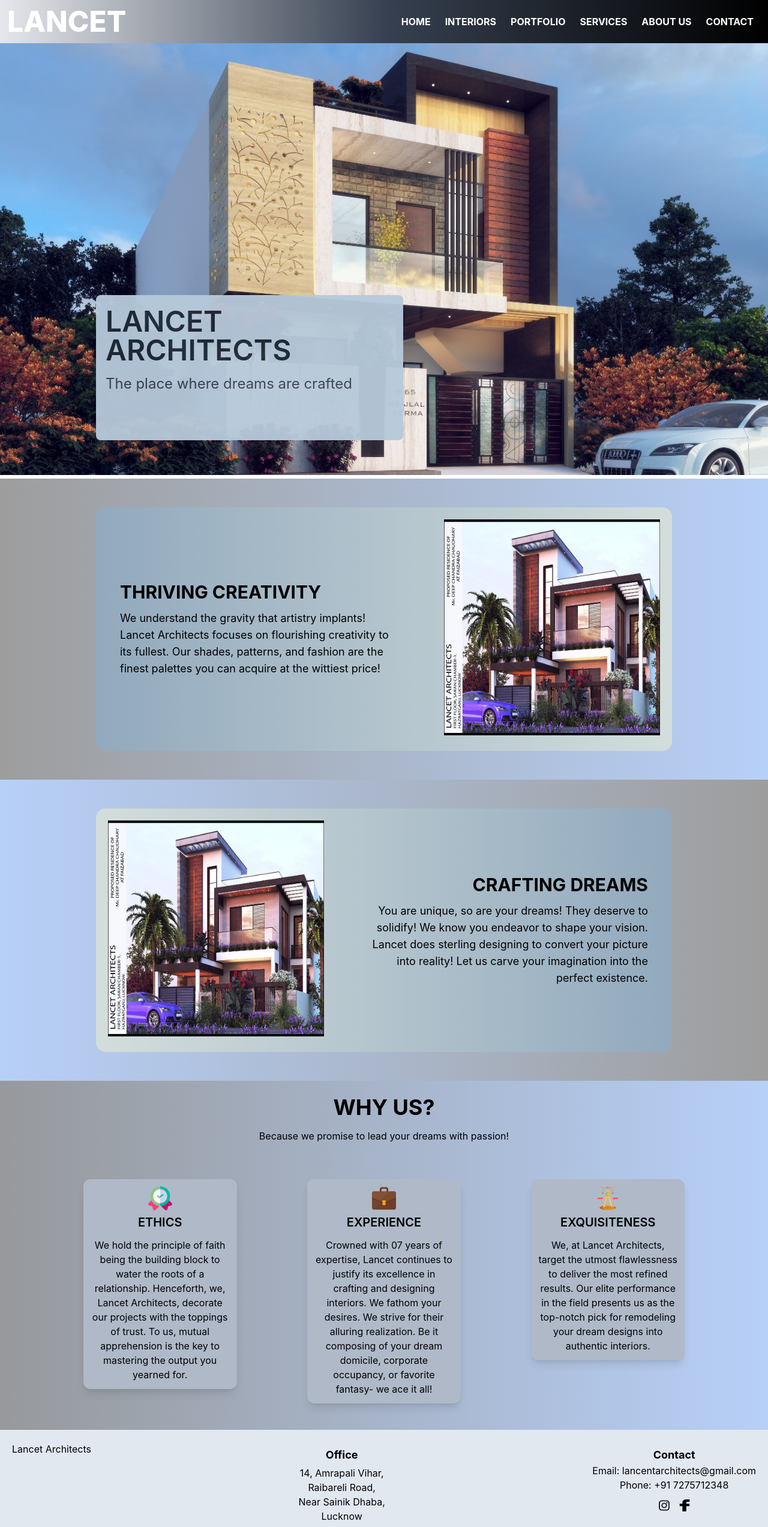
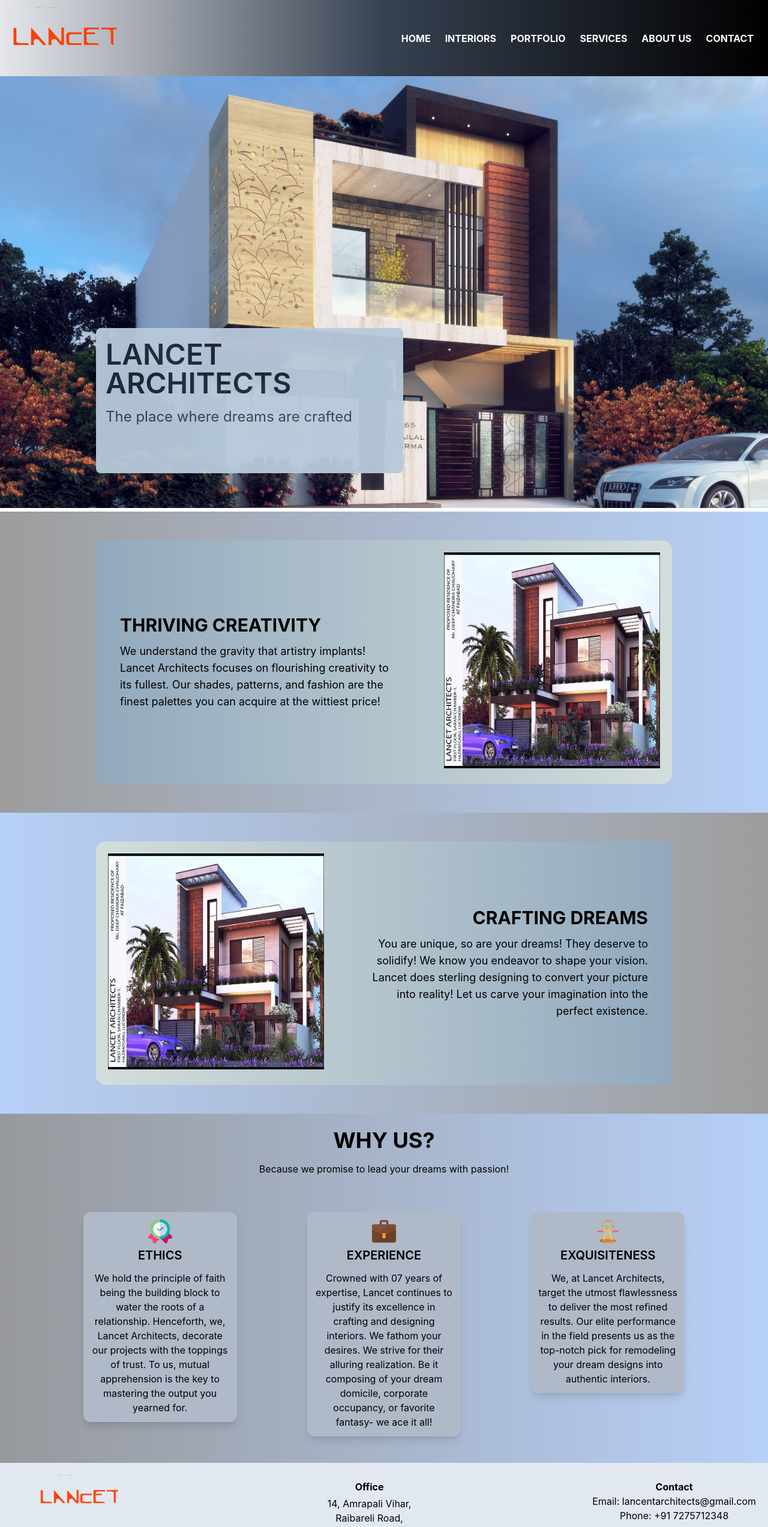
Before and after one commit to rohan-singh987/Lancet, a Next.js app: page / in a window 1280 px wide. Shown: the top 2546 px of the page at 60% size. Built offline with nearby package versions, Linux system fonts and the light colour scheme.

Commit message:
navbar and footer update

```diff
--- a/components/Footer.js
+++ b/components/Footer.js
@@ -4,26 +4,32 @@ import Image from "next/image";
 const Footer = () => {
   return (
     <>
-      <div className="bg-slate-200 sm:flex sm:justify-between p-5">
+      <div className="bg-slate-200 md:flex md:justify-between p-5">
         {/* logo */}
-        <div className="text-center">Lancet Architects</div>
+        <div className="w-48 mx-auto sm:w-36 md:mx-10">
+          <Image
+            src = "/media/logo.png"
+            height="100"
+            width="200"
+            />
+        </div>
 
         {/* address */}
         <div>
-          <div className="flex justify-center text-lg font-bold mt-2">
+          <div className="flex justify-center text-md font-bold mt-2">
             Office
           </div>
           <div className="mt-1">
-            <p className="text-center">14, Amrapali Vihar,</p>
-            <p className="text-center">Raibareli Road,</p>
-            <p className="text-center">Near Sainik Dhaba,</p>
-            <p className="text-center">Lucknow</p>
+            <p className="text-center text-md">14, Amrapali Vihar,</p>
+            <p className="text-center text-md">Raibareli Road,</p>
+            <p className="text-center text-md">Near Sainik Dhaba,</p>
+            <p className="text-center text-md">Lucknow</p>
           </div>
         </div>
 
         {/* contact */}
         <div>
-          <div className="flex justify-center text-lg font-bold mt-2">
+          <div className="flex justify-center text-md font-bold mt-2">
             Contact
           </div>
           <p className="text-center">Email: lancentarchitects@gmail.com</p>
--- a/components/Navbar.js
+++ b/components/Navbar.js
@@ -1,5 +1,6 @@
 import Link from 'next/link'
 import React from 'react'
+import Image from "next/image";
 
 const Navbar = () => {
     return (
@@ -8,7 +9,14 @@ const Navbar = () => {
             <div className="text-3xl md:text-5xl font-extrabold bg-clip-text backdrop-blur-sm text-transparent bg-gradient-to-r from-white to-white">
                 <Link href='/'
                  className="bg-clip-text text-transparent bg-gradient-to-r from-rose-700 to-red-200">
-                    LANCET
+                     <div className='w-24 md:w-36 lg:w-48'>
+                     <Image
+                        src = "/media/logo.png"
+                        height = "100"
+                        width = "200"
+                    />
+                     </div>
+
                 </Link>
             </div>
             {/* </Link> */}
```
Also changed, not shown: public/media/logo.png (added), public/media/logo.svg (added).
